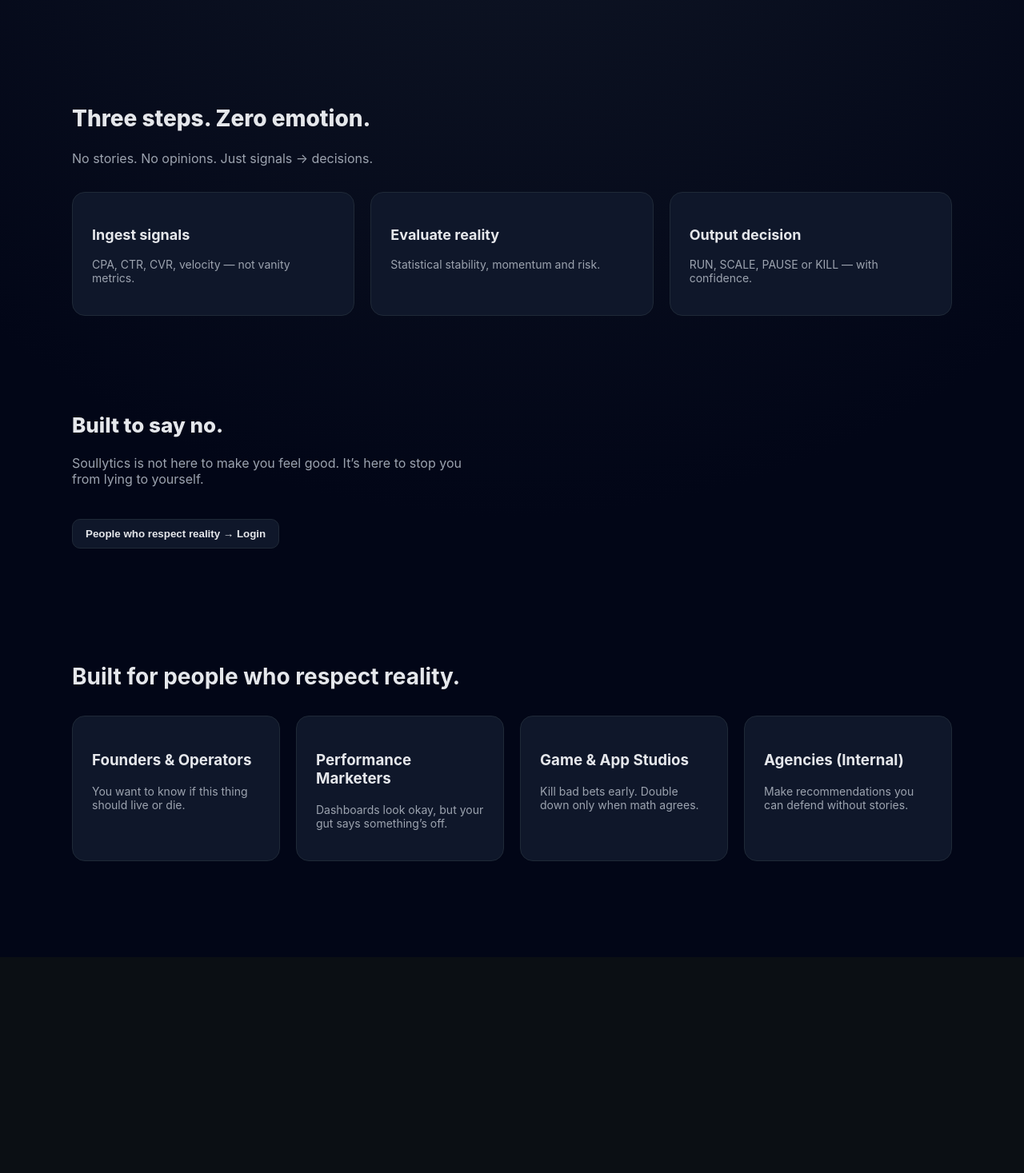
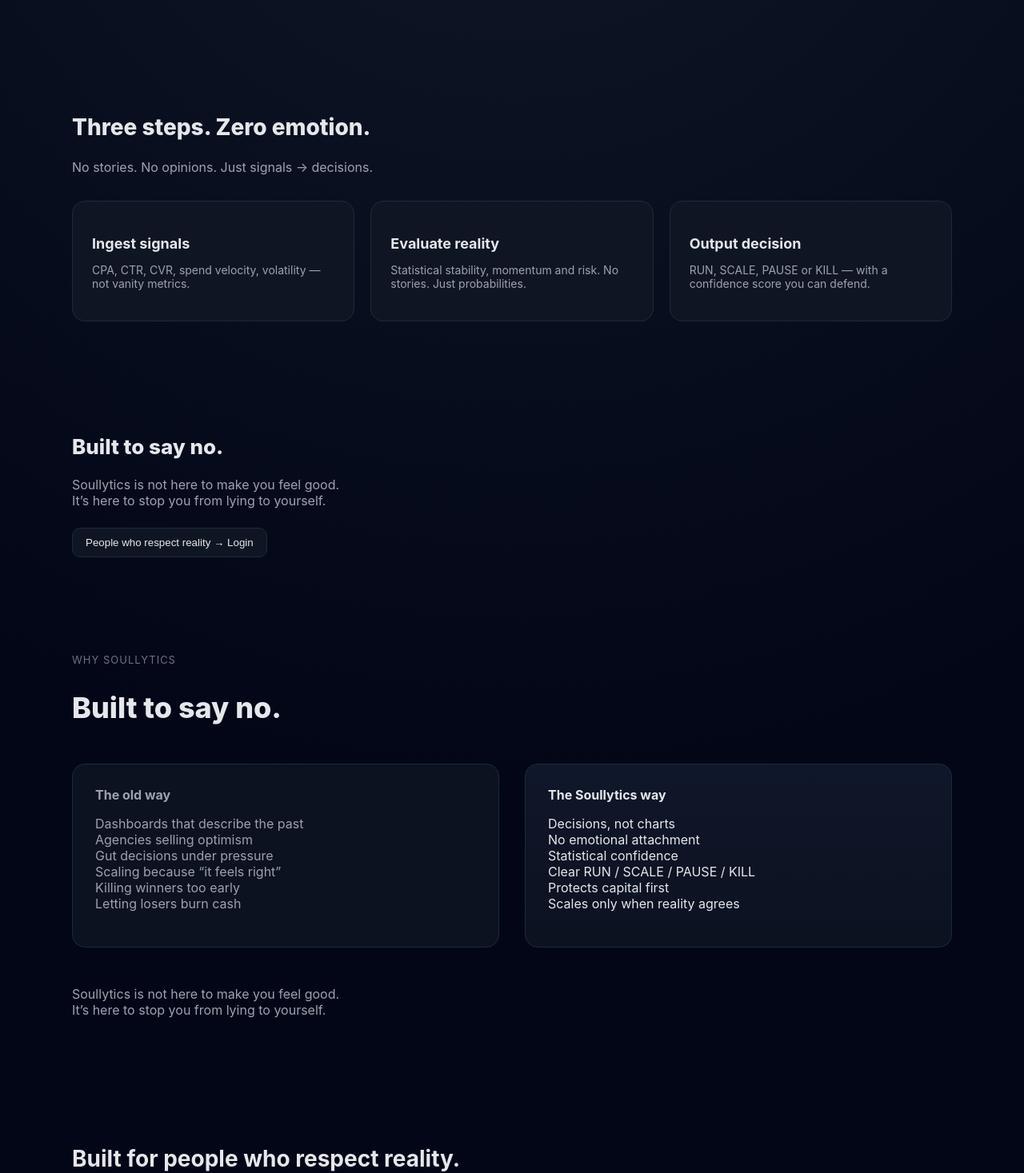
Before and after one commit to ashish98765/soullytics-frontend, a Next.js app: page / in a window 1280 px wide. Shown: the part 366-1833 px from the top of the page at 80% size. Before the commit the page ends 1563 px from the top, so only its background shows below. Built offline with nearby package versions, Linux system fonts and the light colour scheme.

Commit message:
Update page.tsx

```diff
--- a/src/app/page.tsx
+++ b/src/app/page.tsx
@@ -11,11 +11,18 @@
     >
       {/* HERO */}
       <section style={{ maxWidth: 1100, margin: "0 auto", padding: "120px 16px" }}>
-        <h1 style={{ fontSize: 40, fontWeight: 900, lineHeight: 1.1 }}>
+        <h1 style={{ fontSize: 44, fontWeight: 900, lineHeight: 1.1 }}>
           Replace guesswork with signals.
         </h1>
 
-        <p style={{ color: "#9CA3AF", maxWidth: 520, marginTop: 16 }}>
+        <p
+          style={{
+            marginTop: 16,
+            maxWidth: 520,
+            color: "#9CA3AF",
+            fontSize: 16,
+          }}
+        >
           Soullytics replaces emotional calls, Slack debates and spreadsheet chaos
           with one cold decision engine.
         </p>
@@ -37,36 +44,46 @@
       </section>
 
       {/* THREE STEPS */}
-      <section style={{ maxWidth: 1100, margin: "0 auto", padding: "0 16px 100px" }}>
-        <h2 style={{ fontSize: 28, fontWeight: 800 }}>Three steps. Zero emotion.</h2>
-        <p style={{ color: "#9CA3AF", marginTop: 8 }}>
+      <section style={{ maxWidth: 1100, margin: "0 auto", padding: "0 16px 120px" }}>
+        <h2 style={{ fontSize: 28, fontWeight: 800 }}>
+          Three steps. Zero emotion.
+        </h2>
+        <p style={{ color: "#9CA3AF", marginBottom: 32 }}>
           No stories. No opinions. Just signals → decisions.
         </p>
 
         <div
           style={{
-            marginTop: 32,
             display: "grid",
             gridTemplateColumns: "repeat(auto-fit, minmax(260px, 1fr))",
             gap: 20,
           }}
         >
           {[
-            ["Ingest signals", "CPA, CTR, CVR, velocity — not vanity metrics."],
-            ["Evaluate reality", "Statistical stability, momentum and risk."],
-            ["Output decision", "RUN, SCALE, PAUSE or KILL — with confidence."],
-          ].map(([title, text]) => (
+            [
+              "Ingest signals",
+              "CPA, CTR, CVR, spend velocity, volatility — not vanity metrics.",
+            ],
+            [
+              "Evaluate reality",
+              "Statistical stability, momentum and risk. No stories. Just probabilities.",
+            ],
+            [
+              "Output decision",
+              "RUN, SCALE, PAUSE or KILL — with a confidence score you can defend.",
+            ],
+          ].map(([title, desc]) => (
             <div
               key={title}
               style={{
-                background: "#0F172A",
+                background: "#0F1623",
                 border: "1px solid #1F2937",
                 borderRadius: 16,
                 padding: 24,
               }}
             >
-              <h3 style={{ fontSize: 18, fontWeight: 700 }}>{title}</h3>
-              <p style={{ color: "#9CA3AF", fontSize: 14, marginTop: 8 }}>{text}</p>
+              <h3 style={{ fontSize: 18, marginBottom: 8 }}>{title}</h3>
+              <p style={{ color: "#9CA3AF", fontSize: 14 }}>{desc}</p>
             </div>
           ))}
         </div>
@@ -75,20 +92,20 @@
       {/* BUILT TO SAY NO */}
       <section style={{ maxWidth: 1100, margin: "0 auto", padding: "0 16px 120px" }}>
         <h2 style={{ fontSize: 26, fontWeight: 800 }}>Built to say no.</h2>
-        <p style={{ color: "#9CA3AF", maxWidth: 520, marginTop: 12 }}>
+
+        <p style={{ color: "#9CA3AF", maxWidth: 520, margin: "12px 0 24px" }}>
           Soullytics is not here to make you feel good.
+          <br />
           It’s here to stop you from lying to yourself.
         </p>
 
         <button
           style={{
-            marginTop: 24,
-            background: "#0F172A",
+            background: "#0F1623",
             color: "#E5E7EB",
             border: "1px solid #1F2937",
             padding: "10px 16px",
             borderRadius: 10,
-            fontWeight: 600,
             cursor: "pointer",
           }}
         >
@@ -96,37 +113,114 @@
         </button>
       </section>
 
+      {/* WHY SOULLYTICS */}
+      <section style={{ maxWidth: 1100, margin: "0 auto", padding: "0 16px 120px" }}>
+        <div
+          style={{
+            fontSize: 13,
+            letterSpacing: 1,
+            color: "#6B7280",
+            textTransform: "uppercase",
+            marginBottom: 12,
+          }}
+        >
+          Why Soullytics
+        </div>
+
+        <h2 style={{ fontSize: 36, fontWeight: 800, marginBottom: 48 }}>
+          Built to say no.
+        </h2>
+
+        <div
+          style={{
+            display: "grid",
+            gridTemplateColumns: "1fr 1fr",
+            gap: 32,
+          }}
+        >
+          {/* OLD WAY */}
+          <div
+            style={{
+              background: "#0B1220",
+              border: "1px solid #1F2937",
+              borderRadius: 16,
+              padding: 28,
+            }}
+          >
+            <div style={{ color: "#9CA3AF", fontWeight: 700, marginBottom: 16 }}>
+              The old way
+            </div>
+            <ul style={{ listStyle: "none", padding: 0, color: "#9CA3AF" }}>
+              <li>Dashboards that describe the past</li>
+              <li>Agencies selling optimism</li>
+              <li>Gut decisions under pressure</li>
+              <li>Scaling because “it feels right”</li>
+              <li>Killing winners too early</li>
+              <li>Letting losers burn cash</li>
+            </ul>
+          </div>
+
+          {/* SOULLYTICS WAY */}
+          <div
+            style={{
+              background:
+                "linear-gradient(180deg, #0F172A 0%, #0B1220 100%)",
+              border: "1px solid #1F2937",
+              borderRadius: 16,
+              padding: 28,
+            }}
+          >
+            <div style={{ fontWeight: 700, marginBottom: 16 }}>
+              The Soullytics way
+            </div>
+            <ul style={{ listStyle: "none", padding: 0 }}>
+              <li>Decisions, not charts</li>
+              <li>No emotional attachment</li>
+              <li>Statistical confidence</li>
+              <li>Clear RUN / SCALE / PAUSE / KILL</li>
+              <li>Protects capital first</li>
+              <li>Scales only when reality agrees</li>
+            </ul>
+          </div>
+        </div>
+
+        <p style={{ color: "#9CA3AF", marginTop: 48, maxWidth: 720 }}>
+          Soullytics is not here to make you feel good.
+          <br />
+          It’s here to stop you from lying to yourself.
+        </p>
+      </section>
+
       {/* BUILT FOR */}
       <section style={{ maxWidth: 1100, margin: "0 auto", padding: "0 16px 120px" }}>
-        <h2 style={{ fontSize: 28, fontWeight: 700 }}>
+        <h2 style={{ fontSize: 28, fontWeight: 700, marginBottom: 32 }}>
           Built for people who respect reality.
         </h2>
 
         <div
           style={{
-            marginTop: 32,
             display: "grid",
-            gridTemplateColumns: "repeat(auto-fit, minmax(240px, 1fr))",
+            gridTemplateColumns: "repeat(auto-fit, minmax(260px, 1fr))",
             gap: 20,
           }}
         >
           {[
-            ["Founders & Operators", "You want to know if this thing should live or die."],
-            ["Performance Marketers", "Dashboards look okay, but your gut says something’s off."],
-            ["Game & App Studios", "Kill bad bets early. Double down only when math agrees."],
-            ["Agencies (Internal)", "Make recommendations you can defend without stories."],
-          ].map(([title, text]) => (
+            ["Founders & Operators", "You don’t want motivation. You want to know if this thing should live or die."],
+            ["Performance Marketers", "Dashboards look okay. But your gut says something is off."],
+            ["Game & App Studios", "Kill bad bets early. Double down only when the math agrees."],
+            ["Agencies (Internal Use)", "Make recommendations you can defend without stories or hope."],
+          ].map(([title, desc]) => (
             <div
               key={title}
               style={{
-                background: "#0F172A",
+                background: "#0F1623",
                 border: "1px solid #1F2937",
                 borderRadius: 16,
                 padding: 24,
               }}
             >
-              <h3 style={{ fontWeight: 700 }}>{title}</h3>
-              <p style={{ color: "#9CA3AF", fontSize: 14, marginTop: 8 }}>{text}</p>
+              <h3>{title}</h3>
+              <p style={{ color: "#9CA3AF", fontSize: 14 }}>{desc}</p>
             </div>
           ))}
         </div>
```
